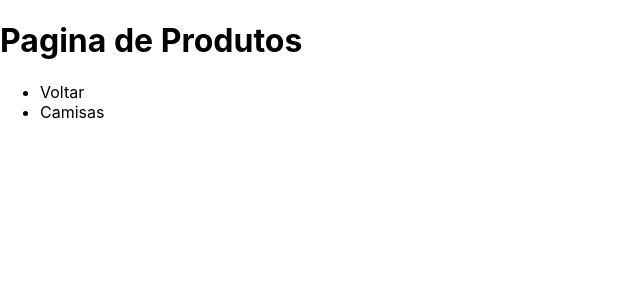
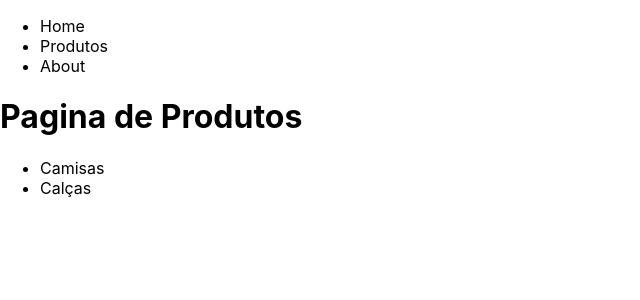
Before and after one commit to DemetrioOz/NextJS_First_Project, a Next.js app: page /products in a window 1280 px wide. Shown: the top 300 px of the page, without its empty margins (0-640 px from the left). Built offline with nearby package versions, Linux system fonts and the light colour scheme.

Commit message:
components

```diff
--- /dev/null
+++ b/pages/Components/Navbar.js
@@ -0,0 +1,23 @@
+import Link from "next/link";
+
+export default function Navbar() {
+  return (
+    <ul>
+      <li>
+        <Link href="/" target="_blank">
+          <a>Home</a>
+        </Link>
+      </li>
+      <li>
+        <Link href="/products" target="_blank">
+          <a>Produtos</a>
+        </Link>
+      </li>
+      <li>
+        <Link href="/about" target="_blank">
+          <a>About</a>
+        </Link>
+      </li>
+    </ul>
+  );
+}
--- a/pages/products/index.js
+++ b/pages/products/index.js
@@ -1,18 +1,21 @@
 import Link from "next/link";
+
+import Navbar from "../Components/Navbar";
 
 export default function Products() {
   return (
     <>
+      <Navbar />
       <h1>Pagina de Produtos</h1>
       <ul>
         <li>
-          <Link href="/" target="_blank">
-            <a>Voltar</a>
+          <Link href="/products/shirts" target="_blank">
+            <a>Camisas</a>
           </Link>
         </li>
         <li>
-          <Link href="/products/shirts" target="_blank">
-            <a>Camisas</a>
+          <Link href="/products/pants" target="_blank">
+            <a>Calças</a>
           </Link>
         </li>
       </ul>
```
Also changed, not shown: pages/about.js (+2 -8 lines), pages/index.js (+3 -15 lines), pages/products/pants/bluepant.js (+8 -1 lines), pages/products/pants/index.js (added, +24 -0 lines), pages/products/pants/redpant.js (+8 -1 lines), pages/products/shirts.js (+8 -1 lines).
